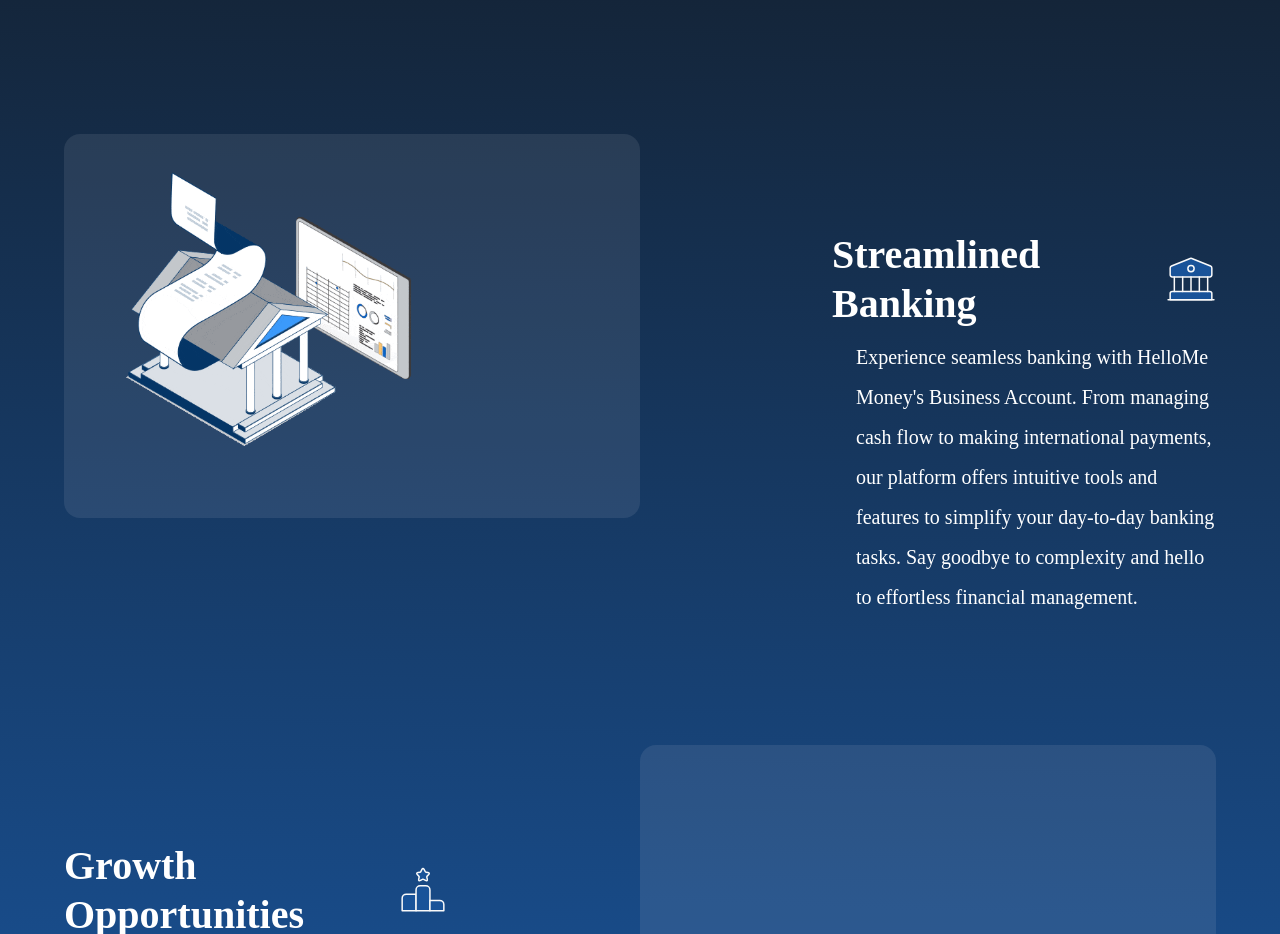
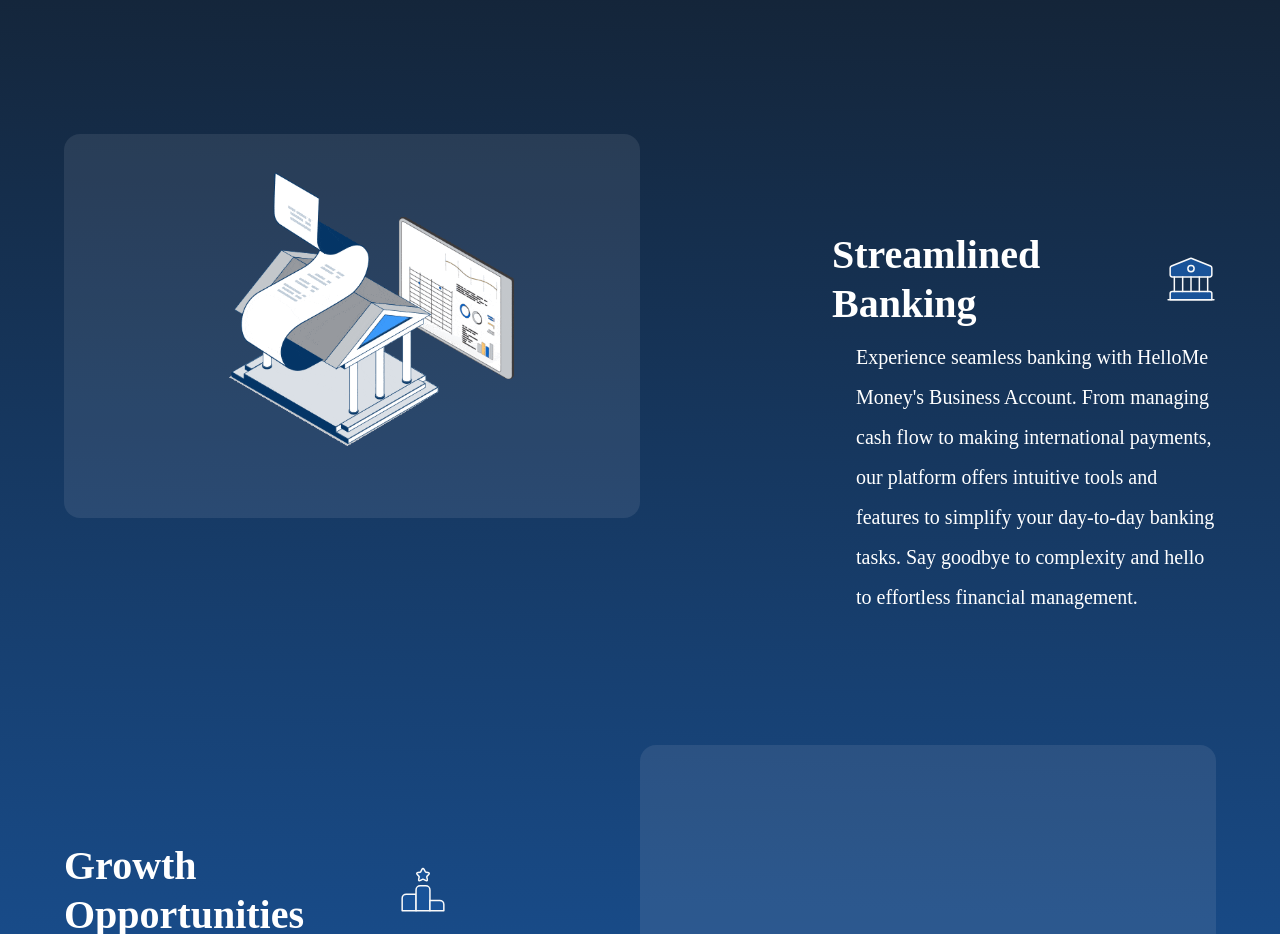
Before and after one commit to oneShot0430/HelloME-Money, a React (Create React App) app: page /sme in a window 1280 px wide. Shown: the part 1183-2117 px from the top of the page. Built offline with nearby package versions, Linux system fonts and the light colour scheme.

Commit message:
update the UI and css

```diff
--- a/src/components/convenientTrading/convenientTrading.js
+++ b/src/components/convenientTrading/convenientTrading.js
@@ -5,7 +5,7 @@ const ConvenientTrading = () => {
   return(
     <div className={styles.container}>
       <div className={styles.image}>
-        <img src="/images/TradingCoin.jpg" alt="Trading Coin" className="opacity-100 z-10"></img>
+        <img src="/images/TradingCoin.jpg" alt="Trading Coin" className="opacity-100 z-10 w-full h-[368px]"></img>
       </div>
       <div className={styles.description}>
         <div className={styles.title}>
--- a/src/components/secureTranasction/secureTransactions.js
+++ b/src/components/secureTranasction/secureTransactions.js
@@ -12,7 +12,7 @@ const SecureTransaction = () => {
         <div className={styles.subText}>Explore the world of cryptocurrency with confidence on HelloMe Money's secure platform. Buy, sell, and trade various cryptocurrencies knowing that your transactions are protected by advanced security measures.</div>
       </div>
       <div className={styles.image}>
-        <img src="/images/Cardino.jpg" alt="cardino-blockchain" className="opacity-100 z-10"></img>
+        <img src="/images/Cardino.jpg" alt="cardino-blockchain" className="opacity-100 z-10 w-full h-[368px]"></img>
       </div>
     </div>
   );
--- a/src/components/streamlinedBanking/streamlinedBanking.module.css
+++ b/src/components/streamlinedBanking/streamlinedBanking.module.css
@@ -15,5 +15,5 @@
 }
 
 .image {
-  @apply w-1/2 h-96 p-2 bg-gray-300 bg-opacity-10 rounded-2xl;
+  @apply flex justify-center items-center w-1/2 h-96 p-2 bg-gray-300 bg-opacity-10 rounded-2xl;
 }
```
